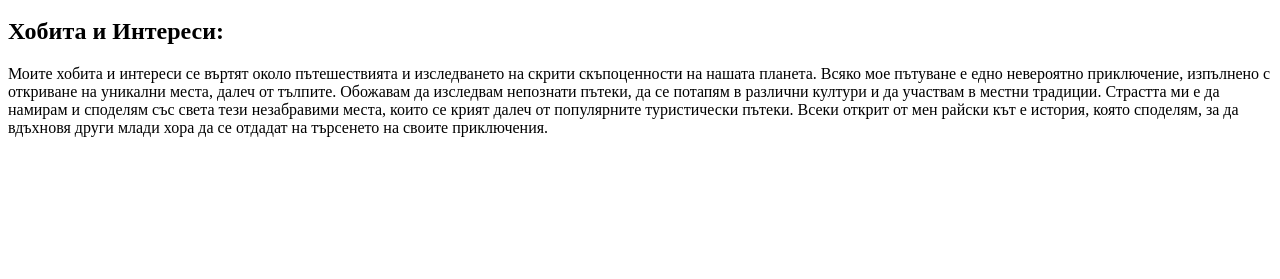
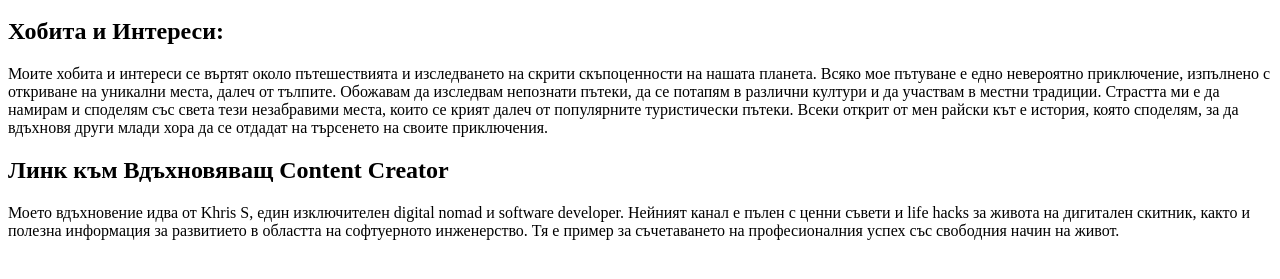
Before and after one commit to nilstreet/stu2001321045, a plain HTML site: page index.html in a window 1280 px wide. Shown: the part 119-398 px from the top of the page. Drawn offline with Linux system fonts and the light colour scheme.

Commit message:
Add link and description of inspiring content creator

```diff
--- a/index.html
+++ b/index.html
@@ -16,5 +16,10 @@
         <h2>Хобита и Интереси:</h2>
         <p>Моите хобита и интереси се въртят около пътешествията и изследването на скрити скъпоценности на нашата планета. Всяко мое пътуване е едно невероятно приключение, изпълнено с откриване на уникални места, далеч от тълпите. Обожавам да изследвам непознати пътеки, да се потапям в различни култури и да участвам в местни традиции. Страстта ми е да намирам и споделям със света тези незабравими места, които се крият далеч от популярните туристически пътеки. Всеки открит от мен райски кът е история, която споделям, за да вдъхновя други млади хора да се отдадат на търсенето на своите приключения.</p>
     </section>
+    <section>
+        <h2>Линк към Вдъхновяващ Content Creator</h2>
+        <p>Моето вдъхновение идва от Khris S, един изключителен digital nomad и software developer. Нейният канал е пълен с ценни съвети и life hacks за живота на дигитален скитник, както и полезна информация за развитието в областта на софтуерното инженерство. Тя е пример за съчетаването на професионалния успех със свободния начин на живот.</p>
+    </section>
+
 </body>
 </html>
```
